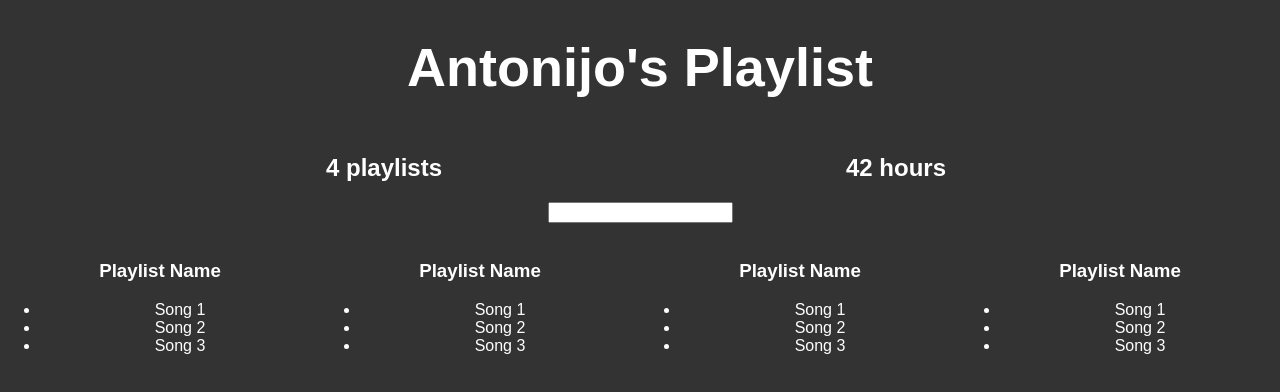
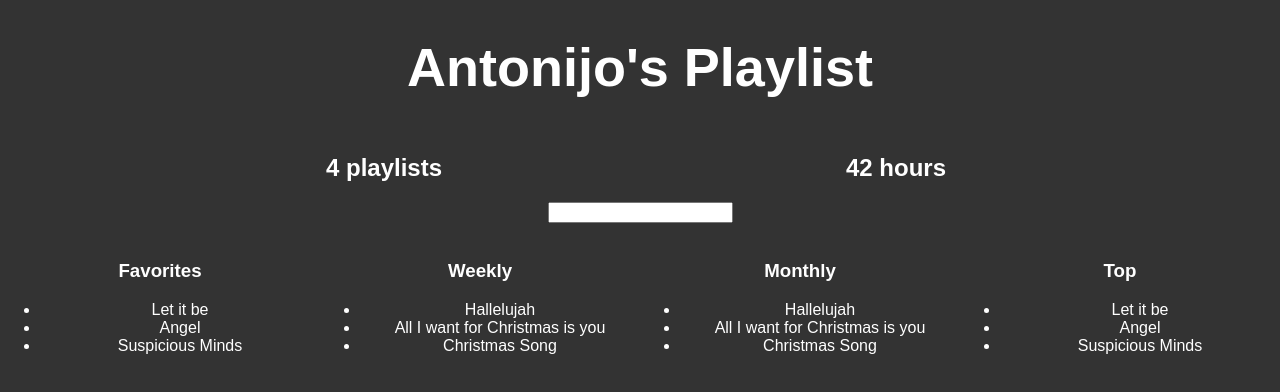
Before and after one commit to Galiant/Cool-playlist, a React (Create React App) app: page / in a window 1280 px wide. Shown: the top 392 px of the page. Built offline with nearby package versions, Linux system fonts and the light colour scheme.

Commit message:
Playlists data

```diff
--- a/src/App.js
+++ b/src/App.js
@@ -83,15 +83,12 @@
 
 class Playlist extends Component {
   render() {
+    const playlist = this.props.playlist;
     return (
       <div style={{ ...defaultStyle, display: "inline-block", width: "25%" }}>
         <img />
-        <h3>Playlist Name</h3>
-        <ul>
-          <li>Song 1</li>
-          <li>Song 2</li>
-          <li>Song 3</li>
-        </ul>
+        <h3>{playlist.name}</h3>
+        <ul>{playlist.songs.map(song => <li>{song.name}</li>)}</ul>
       </div>
     );
   }
@@ -122,10 +119,7 @@
             <PlaylistCounter playlists={this.state.serverData.user.playlists} />
             <HoursCounter playlists={this.state.serverData.user.playlists} />
             <Filter />
-            <Playlist />
-            <Playlist />
-            <Playlist />
-            <Playlist />
+            {this.state.serverData.user.playlists.map(playlist => <Playlist playlist={playlist} />)}
           </div>
         ) : (
           <h1 style={defaultStyle}>Loading...</h1>
```
